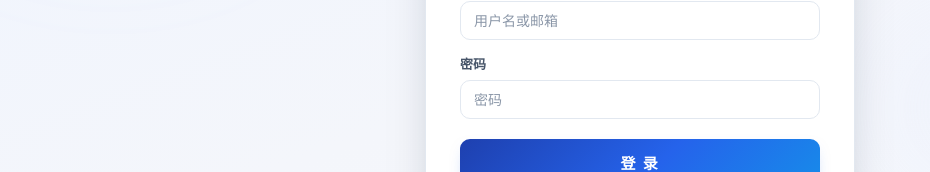
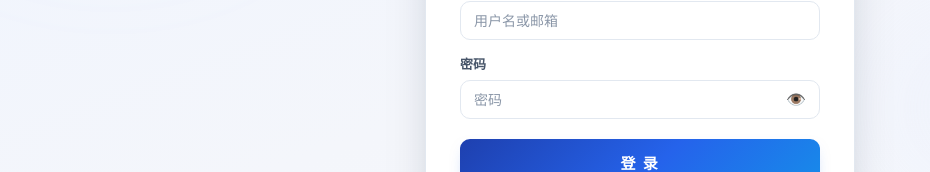
Before and after one commit to suanova/cubestack-installer, a React (Vite) app in the folder ui/: page /login in a window 1280 px wide. Shown: the part 362-534 px from the top of the page, without its empty margins (0-930 px from the left). Built offline with nearby package versions, Linux system fonts and the light colour scheme.

Commit message:
feat(ui): 登录页密码框增加显示/隐藏密码按钮
- Field 组件支持 action(输入框右侧元素, 包裹层 position:relative)
- 登录页密码框 type 在 password/text 间切换, 👁/🙈 按钮
- 中英文案: 显示密码/隐藏密码

```diff
--- a/ui/src/components/Field.jsx
+++ b/ui/src/components/Field.jsx
@@ -1,8 +1,11 @@
-export default function Field({ label, error, ...props }) {
+export default function Field({ label, error, action, ...props }) {
   return (
     <label className="field">
       <span className="field-label">{label}</span>
-      <input className={'input' + (error ? ' input-error' : '')} {...props} />
+      <span className={'field-input-wrap' + (action ? ' has-action' : '')}>
+        <input className={'input' + (error ? ' input-error' : '')} {...props} />
+        {action}
+      </span>
       {error && <span className="field-error">{error}</span>}
     </label>
   )
--- a/ui/src/i18n.jsx
+++ b/ui/src/i18n.jsx
@@ -33,6 +33,7 @@ const dict = {
     'auth.confirmPassword': '确认密码', 'auth.register': '注 册', 'auth.registering': '注册中...',
     'auth.haveAccount': '已有账号?', 'auth.loginDirect': '直接登录',
     'auth.usernameHint': '3-50 个字符', 'auth.pwdHint': '至少 6 位',
+    'auth.showPwd': '显示密码', 'auth.hidePwd': '隐藏密码',
     'auth.errUsername': '用户名至少 3 个字符', 'auth.errEmail': '请输入有效的邮箱地址',
     'auth.errPwd': '密码至少 6 位', 'auth.errConfirm': '两次输入的密码不一致',
     'auth.loginOk': '登录成功,欢迎回来!', 'auth.registerOk': '注册成功,欢迎加入!',
@@ -222,6 +223,7 @@ const dict = {
     'auth.confirmPassword': 'Confirm Password', 'auth.register': 'Register', 'auth.registering': 'Registering...',
     'auth.haveAccount': 'Already have an account?', 'auth.loginDirect': 'Sign In',
     'auth.usernameHint': '3-50 characters', 'auth.pwdHint': 'At least 6 chars',
+    'auth.showPwd': 'Show password', 'auth.hidePwd': 'Hide password',
     'auth.errUsername': 'Username must be at least 3 chars', 'auth.errEmail': 'Enter a valid email address',
     'auth.errPwd': 'Password must be at least 6 chars', 'auth.errConfirm': 'Passwords do not match',
     'auth.loginOk': 'Signed in. Welcome back!', 'auth.registerOk': 'Registered. Welcome aboard!',
--- a/ui/src/index.css
+++ b/ui/src/index.css
@@ -154,6 +154,14 @@ code { font-family: ui-monospace, SFMono-Regular, Menlo, Consolas, monospace; }
 .input:focus { outline: none; border-color: var(--primary); box-shadow: 0 0 0 3.5px var(--primary-soft); }
 .input-error { border-color: var(--danger) !important; }
 .field-error { color: var(--c-red); font-size: 12px; }
+.field-input-wrap { position: relative; display: block; }
+.field-input-wrap.has-action .input { padding-right: 42px; }
+.field-toggle {
+  position: absolute; top: 50%; right: 8px; transform: translateY(-50%);
+  border: none; background: transparent; cursor: pointer; line-height: 1;
+  font-size: 16px; color: var(--muted); padding: 4px 6px; border-radius: 6px;
+}
+.field-toggle:hover { color: var(--primary); background: var(--primary-soft); }
 .alert {
   display: flex; align-items: center; gap: 8px; background: rgba(220, 38, 38, 0.08);
   border: 1px solid rgba(220, 38, 38, 0.28); color: var(--c-red); border-radius: 10px;
--- a/ui/src/pages/LoginPage.jsx
+++ b/ui/src/pages/LoginPage.jsx
@@ -15,6 +15,7 @@ export default function LoginPage() {
   const [form, setForm] = useState({ account: '', password: '' })
   const [error, setError] = useState('')
   const [busy, setBusy] = useState(false)
+  const [showPwd, setShowPwd] = useState(false)
 
   function submit(e) {
     e.preventDefault()
@@ -44,12 +45,20 @@ export default function LoginPage() {
         />
         <Field
           label={t('auth.password')}
-          type="password"
+          type={showPwd ? 'text' : 'password'}
           placeholder={t('auth.password')}
           value={form.password}
           onChange={(e) => setForm({ ...form, password: e.target.value })}
           autoComplete="current-password"
           required
+          action={
+            <button type="button" className="field-toggle"
+              onClick={() => setShowPwd(!showPwd)}
+              title={showPwd ? t('auth.hidePwd') : t('auth.showPwd')}
+              aria-label={showPwd ? t('auth.hidePwd') : t('auth.showPwd')}>
+              {showPwd ? '🙈' : '👁️'}
+            </button>
+          }
         />
         <button className="btn btn-primary btn-block" type="submit" disabled={busy}>
           {busy ? t('auth.loggingIn') : t('auth.login')}
```
